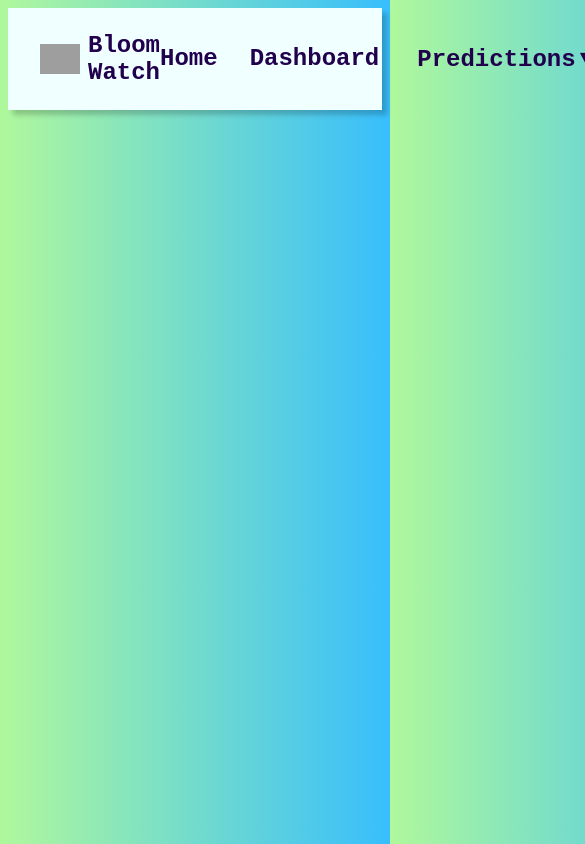
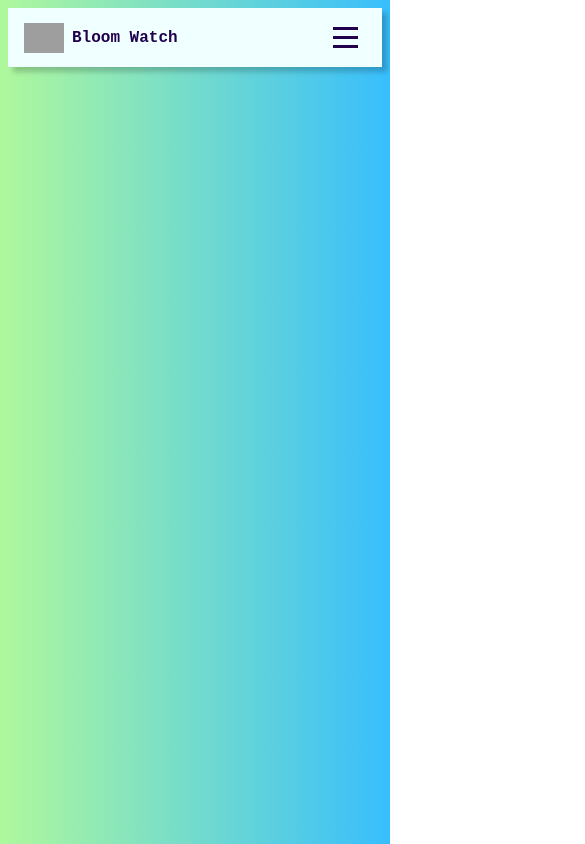
Before and after one commit to jananour00/Bloom-watch, a React (Vite) app: page / in a window 390 px wide. Shown: the whole page, 585 px wide, since content can reach past the window. Built offline with nearby package versions, Linux system fonts and the light colour scheme; grey boxes are pictures that could not be loaded.

Commit message:
prediction section , burger menu

```diff
--- a/src/Header/Header.jsx
+++ b/src/Header/Header.jsx
@@ -4,6 +4,7 @@ import LogoPic from "../assets/flower.png";
 
 function Header() {
   const [open, setOpen] = useState(false);
+  const [mobileMenuOpen, setMobileMenuOpen] = useState(false);
 
   return (
     <header className={styles.headerContainer}>
@@ -15,10 +16,27 @@ function Header() {
         />
         <h1 className={styles.logoName}>Bloom Watch</h1>
       </div>
-      <nav>
+
+      {/* Burger Menu Button */}
+      <button
+        className={styles.burgerMenu}
+        onClick={() => setMobileMenuOpen(!mobileMenuOpen)}
+        aria-label="Toggle menu"
+      >
+        <span className={`${styles.burgerLine} ${mobileMenuOpen ? styles.burgerLineOpen : ""}`}></span>
+        <span className={`${styles.burgerLine} ${mobileMenuOpen ? styles.burgerLineOpen : ""}`}></span>
+        <span className={`${styles.burgerLine} ${mobileMenuOpen ? styles.burgerLineOpen : ""}`}></span>
+      </button>
+
+      {/* Navigation */}
+      <nav className={`${styles.nav} ${mobileMenuOpen ? styles.navOpen : ""}`}>
         <ul className={styles.navList}>
-          <li className={styles.navItem}><a href="#">Home</a></li>
-          <li className={styles.navItem}><a href="#">Dashboard</a></li>
+          <li className={styles.navItem}>
+            <a href="#" onClick={() => setMobileMenuOpen(false)}>Home</a>
+          </li>
+          <li className={styles.navItem}>
+            <a href="#" onClick={() => setMobileMenuOpen(false)}>Dashboard</a>
+          </li>
           <li className={styles.navItem}>
             <button
               className={styles.dropdownBtn}
@@ -32,9 +50,9 @@ function Header() {
             {open && (
               <div className={styles.dropDownMenuContainer}>
                 <ul className={styles.dropDownMenu}>
-                  <li>Model 1</li>
-                  <li>Model 2</li>
-                  <li>Model 3</li>
+                  <li onClick={() => setMobileMenuOpen(false)}>Model 1</li>
+                  <li onClick={() => setMobileMenuOpen(false)}>Model 2</li>
+                  <li onClick={() => setMobileMenuOpen(false)}>Model 3</li>
                 </ul>
               </div>
             )}
--- a/src/Header/Header.module.css
+++ b/src/Header/Header.module.css
@@ -4,7 +4,8 @@
   align-items: center;
   padding: 0.5rem 2rem;
   background-color: azure;
-    box-shadow: 5px 5px 5px rgba(0,0,0,0.2);
+  box-shadow: 5px 5px 5px rgba(0, 0, 0, 0.2);
+  position: relative;
 }
 
 .logoContainer {
@@ -15,7 +16,7 @@
 }
 
 .logoName {
-    font-family: 'Courier New', Courier, monospace;
+  font-family: "Courier New", Courier, monospace;
   color: hsl(266, 100%, 15%);
   font-size: 1.5rem;
   font-weight: bold;
@@ -25,6 +26,43 @@
   width: 15%;
   max-width: 80px;
   min-width: 40px;
+}
+
+/* Burger Menu Styles */
+.burgerMenu {
+  display: none;
+  flex-direction: column;
+  background: none;
+  border: none;
+  cursor: pointer;
+  padding: 0.5rem;
+  z-index: 1001;
+}
+
+.burgerLine {
+  width: 25px;
+  height: 3px;
+  background-color: hsl(266, 100%, 15%);
+  margin: 3px 0;
+  transition: 0.3s;
+  transform-origin: center;
+}
+
+.burgerLineOpen:nth-child(1) {
+  transform: rotate(45deg) translate(6px, 6px);
+}
+
+.burgerLineOpen:nth-child(2) {
+  opacity: 0;
+}
+
+.burgerLineOpen:nth-child(3) {
+  transform: rotate(-45deg) translate(6px, -6px);
+}
+
+/* Navigation Styles */
+.nav {
+  display: block;
 }
 
 .navList {
@@ -39,7 +77,7 @@
 .navItem button {
   display: inline-block;
   text-decoration: none;
-    font-family: 'Courier New', Courier, monospace;
+  font-family: "Courier New", Courier, monospace;
   color: hsl(266, 100%, 15%);
   font-size: 1.5em;
   font-weight: bold;
@@ -49,7 +87,6 @@
 .navItem a:hover {
   color: hsl(0, 0%, 0%);
   transform: scale(1.2, 1.2);
-    /* text-shadow: 1px 1px 3px rgba(0,0,0,0.2); */
 }
 
 .navItem a:active {
@@ -65,26 +102,24 @@
   gap: 0.25rem;
 }
 
-/* 🔽 Arrow styles */
+/* Arrow styles */
 .arrow {
   display: inline-block;
   transition: transform 0.3s ease;
 }
 
 .arrow.open {
-    transform: rotate(180deg); /* flips arrow when menu open */
+  transform: rotate(180deg);
 }
 
-/* 🔽 Dropdown menu styles */
+/* Dropdown menu styles */
 .dropDownMenuContainer {
   position: absolute;
-    right: 50px;
-    width: 5%;
+  width: 100%;
   background: white;
   border: 1px solid #ddd;
   border-radius: 0.25rem;
-    margin-top: 0.5rem;
-    padding: 0.5rem 1rem;
+  margin-top: 1rem;
   box-shadow: 0 4px 6px rgba(0, 0, 0, 0.15);
   z-index: 1000;
 }
@@ -93,14 +128,119 @@
   list-style: none;
   margin: 0;
   padding: 0;
+  width: 100%;
 }
 
 .dropDownMenu li {
-    padding: 0.5rem 0;
+  padding: 1.5em 1.3em;
   cursor: pointer;
+  border-color: rgb(255, 255, 255);
+  transition: 0.3s;
+}
+
+.dropDownMenu li:not(:last-child) {
+  border-bottom: 1px solid #ddd;
 }
 
 .dropDownMenu li:hover {
   color: hsl(266, 100%, 15%);
   font-weight: bold;
+  padding-left: 1.8em;
+  background-color: rgb(203, 207, 255);
 }
+
+.navItem {
+  position: relative;
+}
+
+/* Mobile Responsive Styles */
+@media (max-width: 768px) {
+  .headerContainer {
+    padding: 0.5rem 1rem;
+  }
+
+  .logoName {
+    font-size: 1.2rem;
+  }
+
+  /* Show burger menu on mobile */
+  .burgerMenu {
+    display: flex;
+  }
+
+  /* Hide nav by default on mobile */
+  .nav {
+    display: none;
+    position: absolute;
+    top: 100%;
+    left: 0;
+    width: 100%;
+    background-color: azure;
+    box-shadow: 0 4px 6px rgba(0, 0, 0, 0.1);
+    z-index: 1000;
+  }
+
+  /* Show nav when open */
+  .navOpen {
+    display: block;
+  }
+
+  .navList {
+    flex-direction: column;
+    gap: 0;
+    padding: 1rem;
+  }
+
+  .navItem {
+    width: 100%;
+    border-bottom: 1px solid rgba(0, 0, 0, 0.1);
+  }
+
+  .navItem:last-child {
+    border-bottom: none;
+  }
+
+  .navItem a,
+  .navItem button {
+    padding: 1rem 0;
+    font-size: 1.3em;
+    width: 100%;
+    text-align: left;
+    justify-content: flex-start;
+  }
+
+  .navItem a:hover {
+    transform: none;
+    background-color: rgba(203, 207, 255, 0.3);
+    padding-left: 0.5rem;
+  }
+
+  /* Adjust dropdown for mobile */
+  .dropDownMenuContainer {
+    position: static;
+    width: 100%;
+    margin-top: 0.5rem;
+    margin-left: 1rem;
+    box-shadow: inset 2px 0 4px rgba(0, 0, 0, 0.1);
+  }
+
+  .dropDownMenu li {
+    padding: 1rem 1.5rem;
+    font-size: 1.1em;
+  }
+
+  .dropDownMenu li:hover {
+    padding-left: 2rem;
+  }
+}
+
+@media (max-width: 480px) {
+  .logoName {
+    font-size: 1rem;
+  }
+
+  .navItem a,
+  .navItem button {
+    font-size: 1.1em;
+  }
+}
```
Lines whose indentation alone changed are shown as unchanged.
